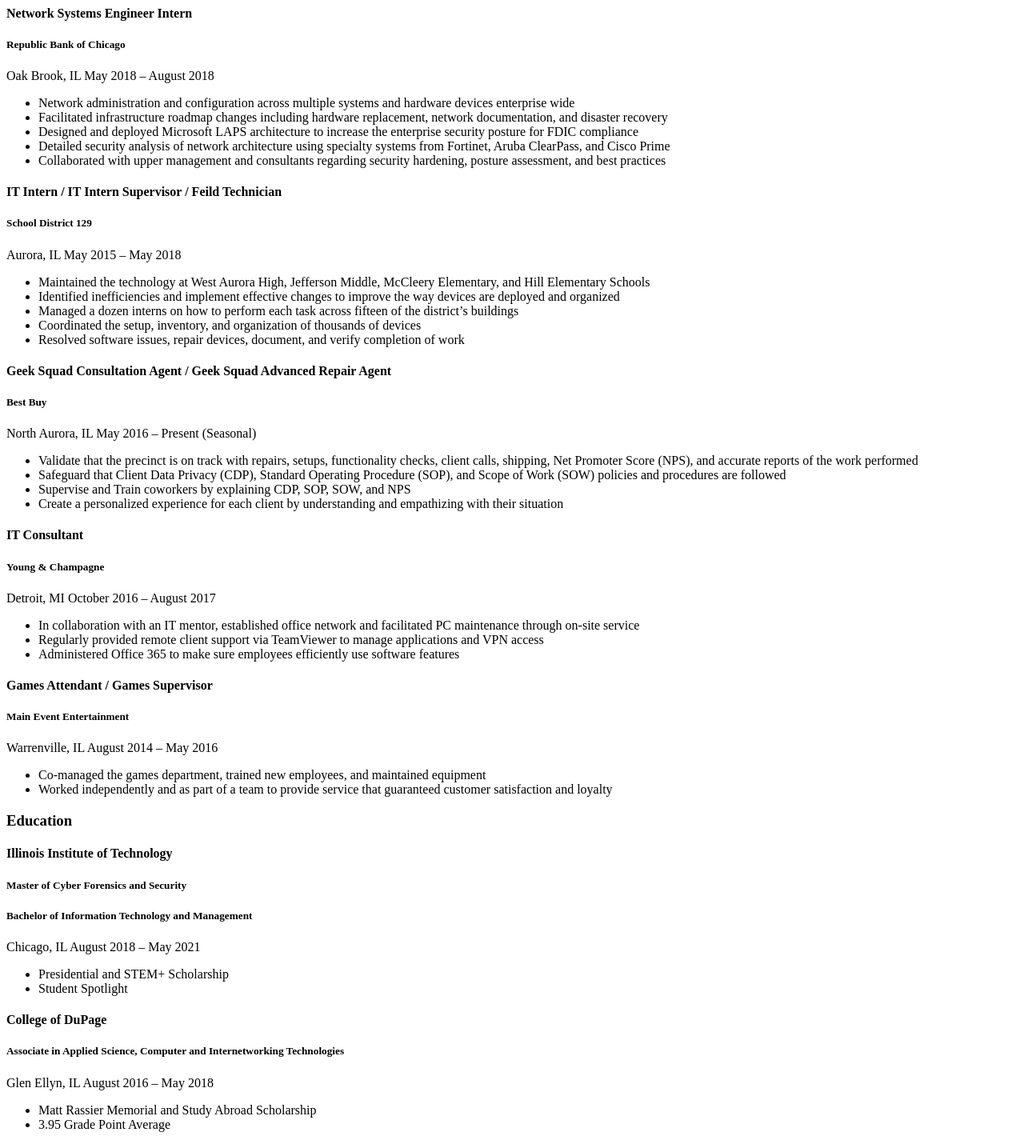
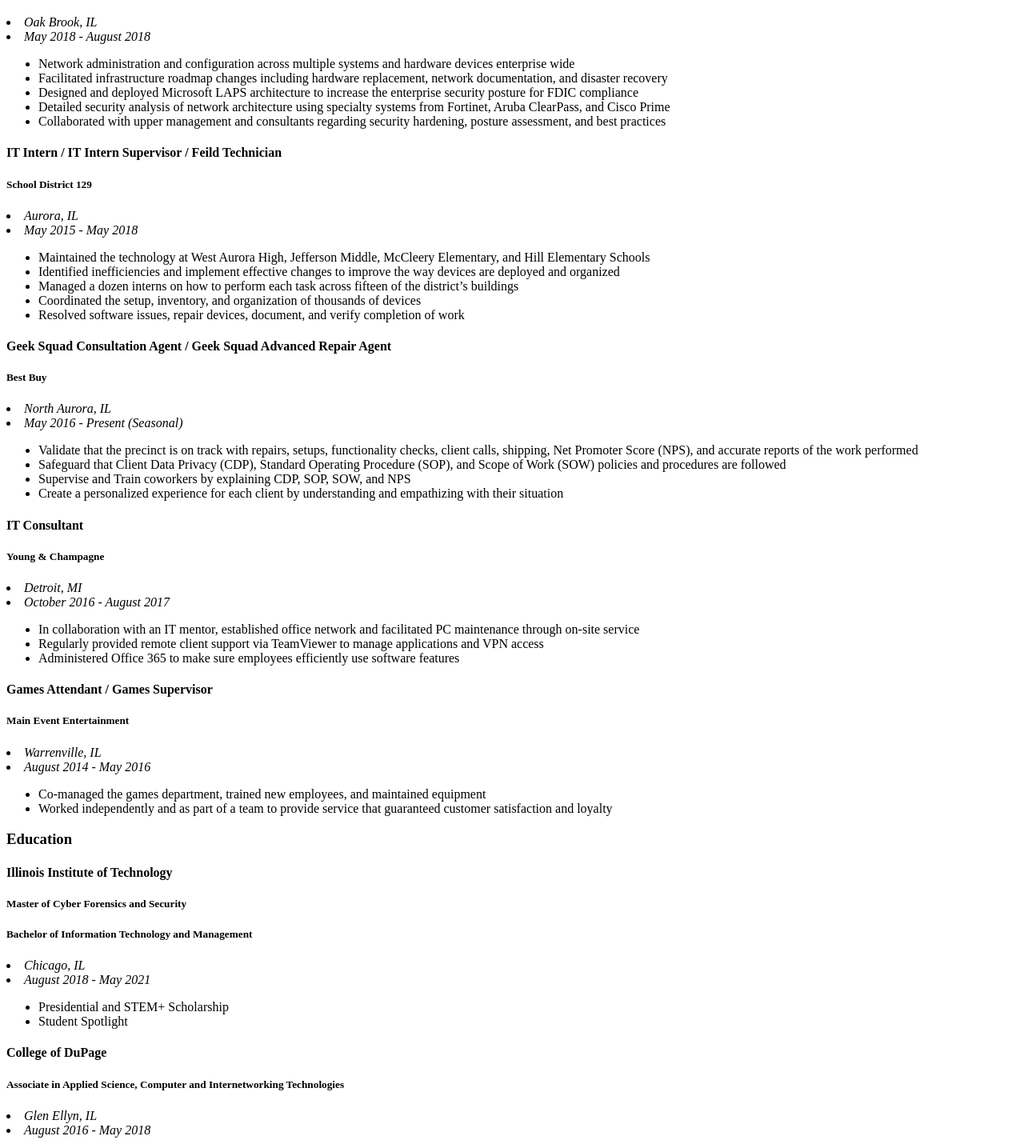
Before and after one commit to AGerzevske/361-project-one, a plain HTML site: page resume/index.html in a window 1280 px wide. Shown: the part 638-2063 px from the top of the page at 80% size. Drawn offline with Linux system fonts and the light colour scheme.

Commit message:
Add address tags to resume
  replace other p tags with address tags for location and date
  mailto added for email also

```diff
--- a/resume/index.html
+++ b/resume/index.html
@@ -7,9 +7,11 @@
 <body>
   <header>
     <h1>Austyn Gerzevske</h1>
-    <h2>3201 South State Street</h2>
-    <h2>Chicago, Illinois 60542</h2>
-    <h2>AGerzevske@hawk.iit.edu</h2>
+      <address>
+        <li>3201 South State Street</li>
+        <li> Chicago, Illinois 60542</li>
+      </address>
+    <a href="mailto:AGerzevske@hawk.iit.edu?subject=feedback">Email</a>
   </header>
   <section>
     <h2>My Resume</h2>
@@ -40,10 +42,10 @@
           <section>
             <h4>Network Systems Engineer Intern</h4>
               <h5>Republic Bank of Chicago</h5>
-                <p>
-                Oak Brook, IL
-                May 2018 – August 2018
-                </p>
+                <address>
+                  <li>Oak Brook, IL</li>
+                  <li>May 2018 - August 2018</li>
+                </address>
                 <ul>
                   <li>Network administration and configuration across multiple systems and hardware devices enterprise wide</li>
                   <li>Facilitated infrastructure roadmap changes including hardware replacement, network documentation, and disaster recovery</li>
@@ -55,10 +57,10 @@
           <section>
             <h4>IT Intern / IT Intern Supervisor / Feild Technician</h4>
               <h5>School District 129</h5>
-                <p>
-                Aurora, IL
-                May 2015 – May 2018
-                </p>
+                <address>
+                  <li>Aurora, IL</li>
+                  <li>May 2015 - May 2018</li>
+                </address>
                 <ul>
                   <li>Maintained the technology at West Aurora High, Jefferson Middle, McCleery Elementary, and Hill Elementary Schools</li>
                   <li>Identified inefficiencies and implement effective changes to improve the way devices are deployed and organized</li>
@@ -70,10 +72,10 @@
           <section>
             <h4>Geek Squad Consultation Agent / Geek Squad Advanced Repair Agent</h4>
               <h5>Best Buy</h5>
-                <p>
-                North Aurora, IL
-                May 2016 – Present (Seasonal)
-                </p>
+                <address>
+                  <li>North Aurora, IL</li>
+                  <li>May 2016 - Present (Seasonal)</li>
+                </address>
                 <ul>
                   <li>Validate that the precinct is on track with repairs, setups, functionality checks, client calls, shipping, Net Promoter Score (NPS), and accurate reports of the work performed</li>
                   <li>Safeguard that Client Data Privacy (CDP), Standard Operating Procedure (SOP), and Scope of Work (SOW) policies and procedures are followed</li>
@@ -84,10 +86,10 @@
           <section>
             <h4>IT Consultant</h4>
               <h5>Young &amp; Champagne</h5>
-                <p>
-                Detroit, MI
-                October 2016 – August 2017
-                </p>
+                <address>
+                  <li>Detroit, MI</li>
+                  <li>October 2016 - August 2017</li>
+                </address>
                 <ul>
                   <li>In collaboration with an IT mentor, established office network and facilitated PC maintenance through on-site service</li>
                   <li>Regularly provided remote client support via TeamViewer to manage applications and VPN access</li>
@@ -97,10 +99,10 @@
           <section>
             <h4>Games Attendant / Games Supervisor</h4>
               <h5>Main Event Entertainment</h5>
-                <p>
-                Warrenville, IL
-                August 2014 – May 2016
-                </p>
+                <address>
+                  <li>Warrenville, IL</li>
+                  <li>August 2014 - May 2016</li>
+                </address>
                 <ul>
                   <li>Co-managed the games department, trained new employees, and maintained equipment</li>
                   <li>Worked independently and as part of a team to provide service that guaranteed customer satisfaction and loyalty</li>
@@ -113,10 +115,10 @@
             <h4>Illinois Institute of Technology</h4>
               <h5>Master of Cyber Forensics and Security</h5>
               <h5>Bachelor of Information Technology and Management</h5>
-                <p>
-                Chicago, IL
-                August 2018 – May 2021
-                </p>
+                <address>
+                  <li>Chicago, IL</li>
+                  <li>August 2018 - May 2021</li>
+                </address>
                 <ul>
                   <li>Presidential and STEM+ Scholarship</li>
                   <li>Student Spotlight</li>
@@ -125,10 +127,10 @@
           <section>
             <h4>College of DuPage</h4>
               <h5>Associate in Applied Science, Computer and Internetworking Technologies</h5>
-                <p>
-                Glen Ellyn, IL
-                August 2016 – May 2018
-                </p>
+              <address>
+                <li>Glen Ellyn, IL</li>
+                <li>August 2016 - May 2018</li>
+              </address>
                 <ul>
                   <li>Matt Rassier Memorial and Study Abroad Scholarship</li>
                   <li>3.95 Grade Point Average</li>
@@ -150,13 +152,13 @@
           <section>
             <h4>College of DuPage</h4>
               <ol>
-                <li>Cyber Skyline National Cyber League (NCL)	March 2018 – May 2018</li>
-                <li>Phi Theta Kappa Honor Society (PTK)	February 2018 – May 2018</li>
-                <li>IT Certification Completion	March 2017  – May 2018</li>
+                <li>Cyber Skyline National Cyber League (NCL)	March 2018 - May 2018</li>
+                <li>Phi Theta Kappa Honor Society (PTK)	February 2018 - May 2018</li>
+                <li>IT Certification Completion	March 2017  - May 2018</li>
                 <li>Cyber Security and Forensics Conference, IIT Rice Campus (ForenSecure)	April 2017, 2018</li>
                 <li>CompTIA Policy Executive Board	March 2018</li>
-                <li>Webmaster of College of DuPage Entrepreneurship Club (CODEC)	September 2016 – December 2017</li>
-                <li>Co-founded College of DuPage Computer Science Club	November 2016 – August 2017</li>
+                <li>Webmaster of College of DuPage Entrepreneurship Club (CODEC)	September 2016 - December 2017</li>
+                <li>Co-founded College of DuPage Computer Science Club	November 2016 - August 2017</li>
               </ol>
           </section>
       </article>
```
